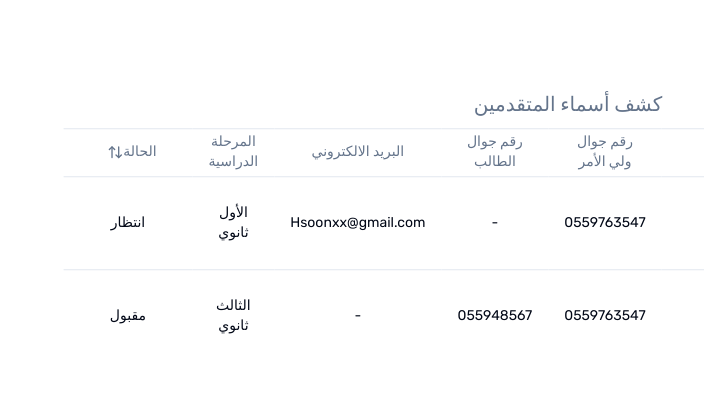
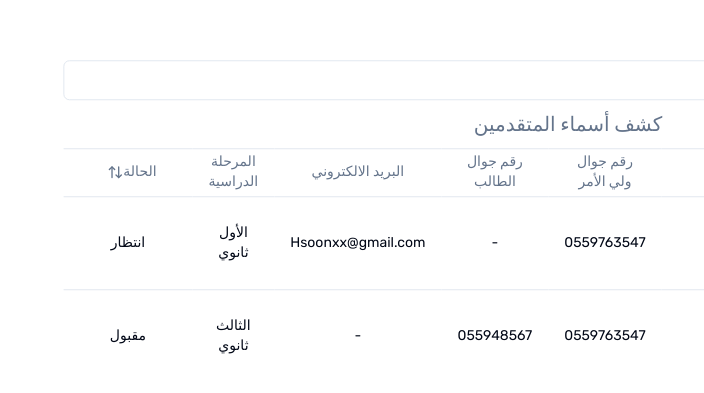
Before and after one commit to Labrarysa/CourseManager, a Next.js app: page /table in a window 1280 px wide. Shown: the part 179-572 px from the top of the page, without its empty margins (576-1280 px from the left). Built offline with nearby package versions, Linux system fonts and the light colour scheme.

Commit message:
add the filter

```diff
--- a/app/table/data-table.tsx
+++ b/app/table/data-table.tsx
@@ -8,6 +8,8 @@ import {
   useReactTable,
   SortingState,
   getSortedRowModel,
+  ColumnFiltersState,
+  getFilteredRowModel,
 } from "@tanstack/react-table"
 
 import {
@@ -19,30 +21,49 @@ import {
   TableRow,
 } from "@/components/ui/table"
 
+import { Input } from "@/components/ui/input"
+
 interface DataTableProps<TData, TValue> {
   columns: ColumnDef<TData, TValue>[]
   data: TData[]
 }
+
 
 export function DataTable<TData, TValue>({
   columns,
   data,
 }: DataTableProps<TData, TValue>) {
   const [sorting, setSorting] = React.useState<SortingState>([])
+  const [columnFilters, setColumnFilters] = React.useState<ColumnFiltersState>(
+    []
+  )
   const table = useReactTable({
     data,
     columns,
     getCoreRowModel: getCoreRowModel(),
     onSortingChange: setSorting,
     getSortedRowModel: getSortedRowModel(),
+    onColumnFiltersChange: setColumnFilters,
+    getFilteredRowModel: getFilteredRowModel(),
     state: {
       sorting,
+      columnFilters,
     }
   })
 
 
   return (
     <div className="absolute -translate-x-1/2 -translate-y-1/2 top-1/2 left-1/2">
+      <div className="flex align-items: center">
+        <Input
+          placeholder="ابحث بالاسم ..."
+          value={(table.getColumn("name")?.getFilterValue() as string) ?? ""}
+          onChange={(event) =>
+            table.getColumn("name")?.setFilterValue(event.target.value)
+          }
+        />
+      </div>
+
       <Table>
         <TableHeader>
         <TableRow className="text-xl font-semibold py-2">
```
